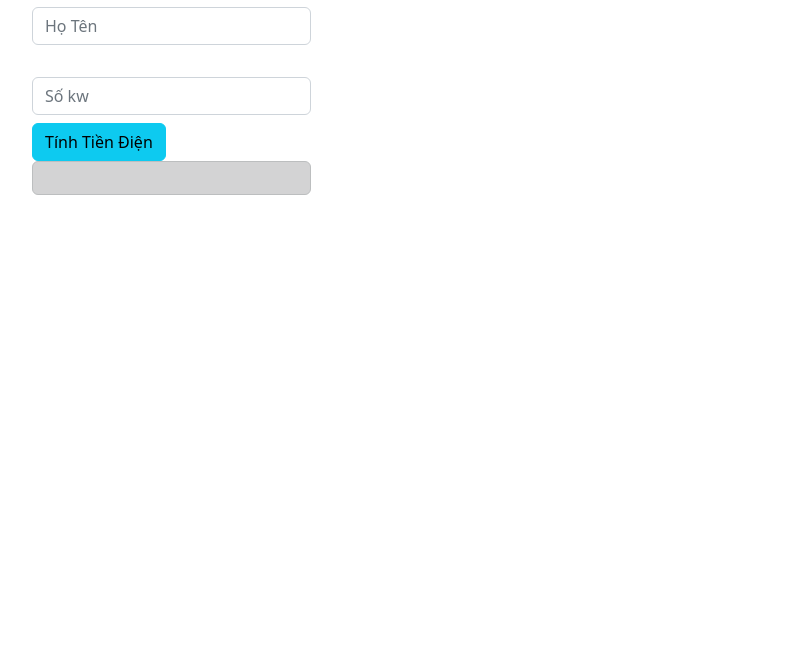
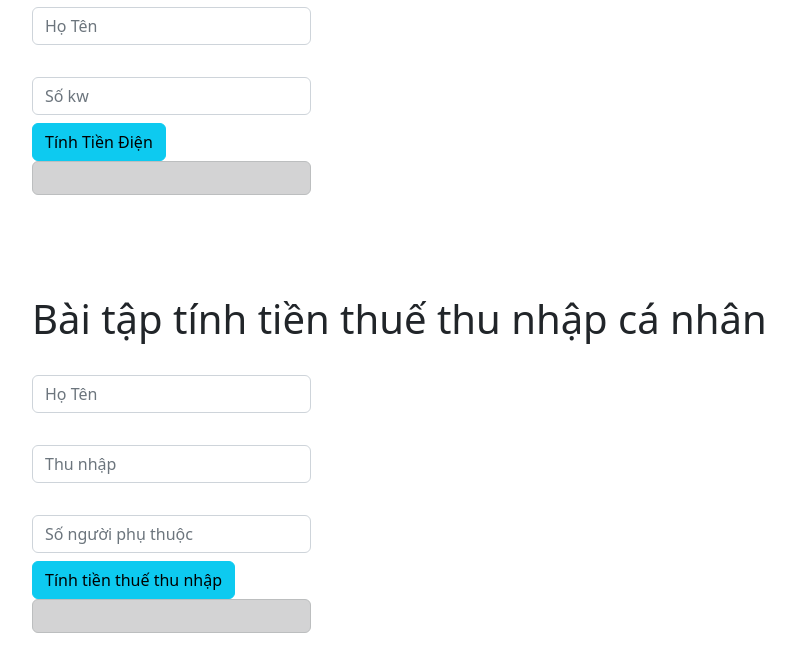
Before and after one commit to nguyentuankhoa/BCS07_khoa_BT_jsbuoi5, a plain HTML site: page index.html in a window 1280 px wide. Shown: the part 647-1318 px from the top of the page, without its empty margins (50-845 px from the left). Before the commit the page ends 942 px from the top, so only its background shows below. Drawn offline with nearby package versions, Linux system fonts and the light colour scheme.

Commit message:
up bai 3

```diff
--- a/index.html
+++ b/index.html
@@ -56,6 +56,7 @@
     <div class="alert alert-dark mb-2 w-25" id="ketQuaBai1"></div>
   </div>
 
+  <!-- bài tập 2  -->
 
   <div class="container" style="margin-bottom: 100px;">
     <h1>Bài tập tính tiền điện</h1>
@@ -72,6 +73,27 @@
   </div>
 
 
+  <!-- bài tập 3  -->
+  <div class="container" style="margin-bottom: 100px;">
+    <h1>Bài tập tính tiền thuế thu nhập cá nhân</h1>
+    <div class="mb-2">
+      <label for="" class="form-label"></label>
+      <input type="text" class="form-control mb-2 w-25" aria-describedby="emailHelpId" id="hoTen" placeholder="Họ Tên">
+    </div>
+    <div class="mb-2">
+      <label for="" class="form-label"></label>
+      <input type="text" class="form-control mb-2 w-25" aria-describedby="emailHelpId" id="thuNhap" placeholder="Thu nhập">
+    </div>
+    <div class="mb-2">
+      <label for="" class="form-label"></label>
+      <input type="text" class="form-control mb-2 w-25" aria-describedby="emailHelpId" id="soNguoi" placeholder="Số người phụ thuộc">
+    </div>
+    <button class="btn btn-info" id="btnTienThue"onclick="tinhTienThue()">Tính tiền thuế thu nhập</button>
+    <div class="alert alert-dark mb-2 w-25" id="ketQuaBai3"></div>
+  </div>
+
+
+
   <script src="https://cdn.jsdelivr.net/npm/@popperjs/core@2.11.6/dist/umd/popper.min.js"
     integrity="sha384-oBqDVmMz9ATKxIep9tiCxS/Z9fNfEXiDAYTujMAeBAsjFuCZSmKbSSUnQlmh/jp3" crossorigin="anonymous">
   </script>
--- a/index.js
+++ b/index.js
@@ -1,55 +1,49 @@
 // bài tập 1 : quản lí tuyển sinh
-function quanLiTuyenSinh () {
+function quanLiTuyenSinh() {
   var khuVuc = document.getElementById("chonKhucVuc").value;
   if (khuVuc == "a") {
     khuVuc = 2;
-    }
-    else if (khuVuc == "b") {
+  } else if (khuVuc == "b") {
     khuVuc = 1;
-    }
-    else if (khuVuc == "c") {
+  } else if (khuVuc == "c") {
     khuVuc = 0.5;
   }
   var doiTuong = document.getElementById("chonDoiTuong").value;
   if (doiTuong == 1) {
     doiTuong = 2.5;
-    }
-    else if (doiTuong == 2) {
-        doiTuong =1.5;
-    }
-    else if (doiTuong == 3) {
+  } else if (doiTuong == 2) {
+    doiTuong = 1.5;
+  } else if (doiTuong == 3) {
     doiTuong = 1;
   }
 
-    var diemTieuChuan = document.getElementById("diemChuan").value *1;
+  var diemTieuChuan = document.getElementById("diemChuan").value * 1;
   var diemMon1 = document.getElementById("mon1").value * 1;
   var diemMon2 = document.getElementById("mon2").value * 1;
   var diemMon3 = document.getElementById("mon3").value * 1;
   var diemTong = diemMon1 + diemMon2 + diemMon3;
 
-    var diemUuTien = khuVuc + doiTuong ;
+  var diemUuTien = khuVuc + doiTuong;
   var tongKet = diemTong + diemUuTien;
   if (diemTong >= diemTieuChuan) {
-        document.getElementById("ketQuaBai1").innerHTML = "Đậu rồi nhé: " + "số điểm: " + tongKet;
-    }
-    else {
-        document.getElementById("ketQuaBai1").innerHTML = "Rớt rồi nhé: " + "số điểm: " + tongKet;
+    document.getElementById("ketQuaBai1").innerHTML =
+      "Đậu rồi nhé: " + "số điểm: " + tongKet;
+  } else {
+    document.getElementById("ketQuaBai1").innerHTML =
+      "Rớt rồi nhé: " + "số điểm: " + tongKet;
   }
 }
-
 
 // bài tập 2: tính tiền điện
 
 function soTienDien() {
   var hoTen = document.getElementById("hoVaTen").value;
   var soKw = document.getElementById("nhapSoKw").value * 1;
-    if ( soKw < 50) {
+  if (soKw < 50) {
     var soTienDien = soKw * 500;
-    }
-    else if (50 < soKw <= 100) {
-        var soTienDien = 50 *500 + (soKw -50) *650;
-    }
-    else if (100 < soKw <= 200) {
+  } else if (50 < soKw <= 100) {
+    var soTienDien = 50 * 500 + (soKw - 50) * 650;
+  } else if (100 < soKw <= 200) {
     var soTienDien = 50 * 500 + 50 * 650 + (soKw - 100) * 850;
   } else if (200 < soKw <= 350) {
     var soTienDien = 50 * 500 + 50 * 650 + 100 * 850 + (soKw - 200) * 1100;
@@ -57,7 +51,60 @@ function soTienDien() {
     var soTienDien =
       50 * 500 + 50 * 650 + 100 * 850 + 150 * 1100 + (soKw - 350) * 1300;
   }
-    console.log(hoTen)
-    console.log(soTienDien)
-    document.getElementById("ketQuaBai2").innerHTML = "họ tên: " + hoTen + "Tiền điện: " + soTienDien;
+  console.log(hoTen);
+  console.log(soTienDien);
+  document.getElementById("ketQuaBai2").innerHTML =
+    "họ tên: " + hoTen + "Tiền điện: " + soTienDien;
 }
+
+// bài tập 3: tính tiền thuế thu nhập cá nhân
+function tinhTienThue() {
+  var ten = document.getElementById("hoTen").value;
+  var tongThuNhapNam = document.getElementById("thuNhap").value * 1;
+  var nguoiPhuThuoc = document.getElementById("soNguoi").value * 1;
+  var thuNhapChiuThue = (tongThuNhapNam - 4 - nguoiPhuThuoc) * 1.6;
+
+  if (thuNhapChiuThue <= 60) {
+    var thueThuNhap = thuNhapChiuThue * 0.05;
+  } else if (thuNhapChiuThue <= 120) {
+    var thueThuNhap = 60 * 0.05 + (thuNhapChiuThue - 60) * 0.1;
+  } else if (thuNhapChiuThue <= 210) {
+    var thueThuNhap = 60 * 0.05 + (thuNhapChiuThue - 120) * 0.1;
+  } else if (thuNhapChiuThue <= 210) {
+    var thueThuNhap =
+      60 * 0.05 + 120 * 0.1 + (thuNhapChiuThue - 210) * 0.15;
+  } else if (thuNhapChiuThue <= 384) {
+    var thueThuNhap =
+      60 * 0.05 +
+      120 * 0.1 +
+      210 * 0.15 +
+      (thuNhapChiuThue - 384) * 0.2;
+  } else if (thuNhapChiuThue <= 624) {
+    var thueThuNhap =
+      60 * 0.05 +
+      120 * 0.1 +
+      210 * 0.15 +
+      38400000 * 0.2 +
+      (thuNhapChiuThue - 60) * 0.25;
+  } else if (thuNhapChiuThue <= 960) {
+    var thueThuNhap =
+      60 * 0.05 +
+      120 * 0.1 +
+      210 * 0.15 +
+      384 * 0.2 +
+      60 * 0.25 +
+      (thuNhapChiuThue - 960) * 0.3;
+  } else if (thuNhapChiuThue >= 960) {
+    var thueThuNhap =
+      60 * 0.05 +
+      120 * 0.1 +
+      210 * 0.15 +
+      384 * 0.2 +
+      60 * 0.25 +
+      960 * 0.3 +
+      (thuNhapChiuThue - 960) * 0.35;
+  }
+  var thueThuNhapFormatted = thueThuNhap.toFixed(2)
+  document.getElementById("ketQuaBai3").innerHTML =
+    "họ tên: " + " Tiền thu nhập cá nhân: " + thueThuNhapFormatted + "triệu";
+}
```
Lines whose indentation alone changed are shown as unchanged.
